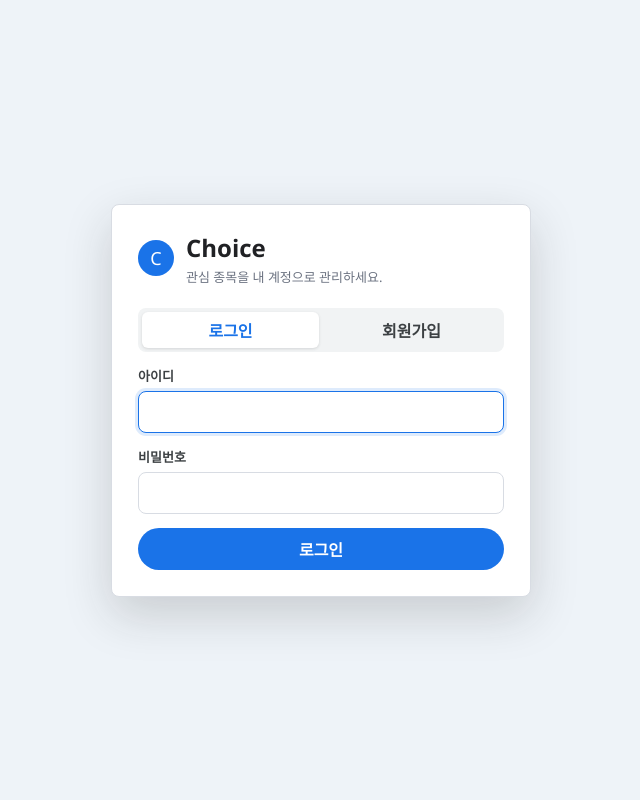
After one commit to orgbruce/Choice_01, a Flask app: page /login in a window 1280 px wide. The commit adds this page. Shown: the whole page, without its empty margins (319-959 px from the left). Run offline with Flask 3, Linux system fonts and the light colour scheme.

Commit message:
first commit

```diff
--- a/app.py
+++ b/app.py
@@ -2,21 +2,26 @@ from __future__ import annotations
 
 import json
 import math
+import os
 import time
 import unicodedata
+from functools import wraps
 from concurrent.futures import ThreadPoolExecutor, as_completed
 from datetime import datetime
 from pathlib import Path
-from typing import Any
+from typing import Any, Callable
 from urllib.error import URLError
 from urllib.request import Request, urlopen
 
-from flask import Flask, jsonify, render_template, request
+from flask import Flask, jsonify, redirect, render_template, request, session, url_for
+from werkzeug.security import check_password_hash, generate_password_hash
 
 app = Flask(__name__)
+app.secret_key = os.environ.get("CHOICE_SECRET_KEY", "choice-dev-secret-change-me")
 app.config["TEMPLATES_AUTO_RELOAD"] = True
 MAX_UPDATE_WORKERS = 8
 STOCK_LIST_PATH = Path(__file__).with_name("stock_list.json")
+USER_STORE_PATH = Path(__file__).with_name("users.json")
 DEFAULT_STOCK_FIELDS = {
     "price": "-",
     "change_amount": "-",
@@ -51,6 +56,38 @@ PERFORMANCE_FIELDS = {
     "performance_5y",
 }
 FETCHABLE_FIELDS = QUOTE_FIELDS | FUNDAMENTAL_FIELDS | PERFORMANCE_FIELDS
+
+
+def load_users() -> dict[str, dict[str, str]]:
+    if not USER_STORE_PATH.exists():
+        return {}
+
+    try:
+        with USER_STORE_PATH.open(encoding="utf-8") as file:
+            payload = json.load(file)
+    except (OSError, json.JSONDecodeError):
+        return {}
+
+    return payload if isinstance(payload, dict) else {}
+
+
+def save_users(users: dict[str, dict[str, str]]) -> None:
+    with USER_STORE_PATH.open("w", encoding="utf-8") as file:
+        json.dump(users, file, ensure_ascii=False, indent=2)
+
+
+def login_required(view: Callable[..., Any]) -> Callable[..., Any]:
+    @wraps(view)
+    def wrapped(*args: Any, **kwargs: Any) -> Any:
+        if session.get("username"):
+            return view(*args, **kwargs)
+
+        if request.path.startswith("/api/"):
+            return jsonify({"error": "login required"}), 401
+
+        return redirect(url_for("login", next=request.path))
+
+    return wrapped
 
 
 @app.after_request
@@ -687,21 +724,66 @@ def fetch_stock_snapshot(ticker: str, requested_fields: set[str]) -> dict[str, s
 
 
 @app.route("/")
+@login_required
 def index() -> str:
-    return render_template("index.html", stocks=load_stock_list())
+    return render_template("index.html", stocks=load_stock_list(), username=session.get("username"))
+
+
+@app.route("/login", methods=["GET", "POST"])
+def login():
+    if session.get("username"):
+        return redirect(url_for("index"))
+
+    error = ""
+    mode = request.form.get("mode", "login")
+    next_url = request.args.get("next") or url_for("index")
+
+    if request.method == "POST":
+        username = request.form.get("username", "").strip()
+        password = request.form.get("password", "")
+        users = load_users()
+
+        if not username or not password:
+            error = "아이디와 비밀번호를 입력하세요."
+        elif mode == "register":
+            if username in users:
+                error = "이미 존재하는 아이디입니다."
+            else:
+                users[username] = {"password_hash": generate_password_hash(password)}
+                save_users(users)
+                session["username"] = username
+                return redirect(next_url)
+        else:
+            user = users.get(username)
+            if not user or not check_password_hash(user.get("password_hash", ""), password):
+                error = "아이디 또는 비밀번호가 올바르지 않습니다."
+            else:
+                session["username"] = username
+                return redirect(next_url)
+
+    return render_template("login.html", error=error, mode=mode, next_url=next_url)
+
+
+@app.post("/logout")
+def logout():
+    session.clear()
+    return redirect(url_for("login"))
 
 
 @app.get("/api/stocks")
+@login_required
 def list_stocks():
     return jsonify({"stocks": load_stock_list()})
 
 
 @app.get("/api/stocks/search")
+@login_required
 def search_stock_list():
     return jsonify({"stocks": search_stocks(request.args.get("q", ""))})
 
 
 @app.post("/api/stocks/update")
+@login_required
 def update_stocks():
     data = request.get_json(silent=True) or {}
     tickers = data.get("tickers", [])
--- a/static/style.css
+++ b/static/style.css
@@ -48,6 +48,34 @@ input {
     color: #3c4043;
     font-size: 13px;
     font-weight: 600;
+}
+
+.logout-form {
+    display: flex;
+    align-items: center;
+    gap: 8px;
+    margin-left: auto;
+}
+
+.user-name {
+    color: var(--muted);
+    font-size: 12px;
+}
+
+.logout-button {
+    height: 24px;
+    padding: 0 10px;
+    border: 1px solid #c7cbd3;
+    border-radius: 12px;
+    background: #f8fafd;
+    color: #3c4043;
+    cursor: pointer;
+    font-size: 12px;
+    font-weight: 700;
+}
+
+.logout-button:hover {
+    background: #eef3fd;
 }
 
 .brand-mark {
@@ -592,6 +620,121 @@ input {
     background: #1765cc;
 }
 
+.auth-body {
+    display: grid;
+    place-items: center;
+    padding: 24px;
+    background: #eef3f8;
+}
+
+.auth-shell {
+    width: min(420px, 100%);
+}
+
+.auth-panel {
+    padding: 26px;
+    border: 1px solid var(--line);
+    border-radius: 8px;
+    background: white;
+    box-shadow: 0 18px 48px rgba(32, 33, 36, 0.18);
+}
+
+.auth-brand {
+    display: flex;
+    align-items: center;
+    gap: 12px;
+    margin-bottom: 22px;
+}
+
+.auth-brand .brand-mark {
+    width: 36px;
+    height: 36px;
+    font-size: 18px;
+}
+
+.auth-brand h1 {
+    margin: 0;
+    font-size: 24px;
+}
+
+.auth-brand p {
+    margin: 3px 0 0;
+    color: var(--muted);
+    font-size: 13px;
+}
+
+.auth-form {
+    display: grid;
+    gap: 14px;
+}
+
+.auth-switch {
+    display: grid;
+    grid-template-columns: 1fr 1fr;
+    gap: 4px;
+    padding: 4px;
+    border-radius: 8px;
+    background: #f1f3f4;
+}
+
+.auth-switch-button {
+    height: 36px;
+    border: 0;
+    border-radius: 6px;
+    background: transparent;
+    color: #3c4043;
+    cursor: pointer;
+    font-weight: 700;
+}
+
+.auth-switch-button.active {
+    background: white;
+    color: var(--blue);
+    box-shadow: 0 1px 3px rgba(60, 64, 67, 0.16);
+}
+
+.auth-error {
+    margin: 0;
+    color: var(--red);
+    font-size: 13px;
+}
+
+.auth-field {
+    display: grid;
+    gap: 6px;
+    color: #3c4043;
+    font-size: 13px;
+    font-weight: 700;
+}
+
+.auth-field input {
+    width: 100%;
+    height: 42px;
+    border: 1px solid var(--line);
+    border-radius: 8px;
+    padding: 0 12px;
+    outline: none;
+}
+
+.auth-field input:focus {
+    border-color: var(--blue);
+    box-shadow: 0 0 0 3px rgba(26, 115, 232, 0.14);
+}
+
+.auth-submit {
+    height: 42px;
+    border: 0;
+    border-radius: 21px;
+    background: var(--blue);
+    color: white;
+    cursor: pointer;
+    font-weight: 800;
+}
+
+.auth-submit:hover {
+    background: #1765cc;
+}
+
 @media (max-width: 760px) {
     .workspace {
         width: calc(100% - 20px);
--- a/templates/index.html
+++ b/templates/index.html
@@ -12,6 +12,10 @@
             <div class="window-title">
                 <span class="brand-mark">C</span>
                 <span>Choice</span>
+                <form class="logout-form" method="post" action="{{ url_for('logout') }}">
+                    <span class="user-name">{{ username }}</span>
+                    <button class="logout-button" type="submit">로그아웃</button>
+                </form>
             </div>
 
             <div class="tab-strip" aria-label="관심종목 탭">
--- /dev/null
+++ b/templates/login.html
@@ -0,0 +1,63 @@
+<!doctype html>
+<html lang="ko">
+<head>
+    <meta charset="utf-8">
+    <meta name="viewport" content="width=device-width, initial-scale=1">
+    <title>Choice 로그인</title>
+    <link rel="stylesheet" href="{{ url_for('static', filename='style.css') }}">
+</head>
+<body class="auth-body">
+    <main class="auth-shell">
+        <section class="auth-panel" aria-labelledby="authTitle">
+            <div class="auth-brand">
+                <span class="brand-mark">C</span>
+                <div>
+                    <h1 id="authTitle">Choice</h1>
+                    <p>관심 종목을 내 계정으로 관리하세요.</p>
+                </div>
+            </div>
+
+            <form class="auth-form" method="post" action="{{ url_for('login', next=next_url) }}">
+                <input type="hidden" id="authModeInput" name="mode" value="{{ mode }}">
+
+                <div class="auth-switch" role="tablist" aria-label="로그인 방식">
+                    <button class="auth-switch-button{% if mode != 'register' %} active{% endif %}" type="button" data-mode="login">로그인</button>
+                    <button class="auth-switch-button{% if mode == 'register' %} active{% endif %}" type="button" data-mode="register">회원가입</button>
+                </div>
+
+                {% if error %}
+                    <p class="auth-error">{{ error }}</p>
+                {% endif %}
+
+                <label class="auth-field">
+                    <span>아이디</span>
+                    <input name="username" type="text" autocomplete="username" required autofocus>
+                </label>
+
+                <label class="auth-field">
+                    <span>비밀번호</span>
+                    <input name="password" type="password" autocomplete="current-password" required>
+                </label>
+
+                <button id="authSubmitButton" class="auth-submit" type="submit">
+                    {% if mode == 'register' %}회원가입{% else %}로그인{% endif %}
+                </button>
+            </form>
+        </section>
+    </main>
+
+    <script>
+        const modeInput = document.getElementById("authModeInput");
+        const submitButton = document.getElementById("authSubmitButton");
+        document.querySelectorAll(".auth-switch-button").forEach((button) => {
+            button.addEventListener("click", () => {
+                modeInput.value = button.dataset.mode;
+                submitButton.textContent = button.dataset.mode === "register" ? "회원가입" : "로그인";
+                document.querySelectorAll(".auth-switch-button").forEach((item) => {
+                    item.classList.toggle("active", item === button);
+                });
+            });
+        });
+    </script>
+</body>
+</html>
--- /dev/null
+++ b/users.json
@@ -0,0 +1,5 @@
+{
+  "orgbruce": {
+    "password_hash": "scrypt:32768:8:1$d4O0meegcvCfdOtL$cda18224fe1c00ac3a2f6a6f706b2d26197b1fb952c59968b8b1795c76c6ed4f797bafe87cf080f46b8ea3b4ac603baacc0299a1ee349d0d4482103f741822bc"
+  }
+}
```
Also changed, not shown: desktop.ini (deleted, +0 -5 lines), static/desktop.ini (deleted, +0 -5 lines), templates/desktop.ini (deleted, +0 -5 lines).
